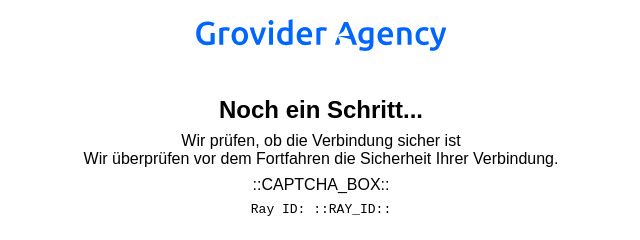
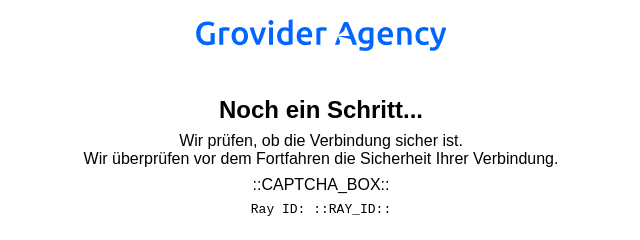
Before and after one commit to grovideragency/grovideragency.github.io, a plain HTML site: page e/cf/underattack.html in a window 1280 px wide. Shown: the top 240 px of the page, 319-959 px from the left. Drawn offline with Linux system fonts and the light colour scheme; a web font is replaced by a local one.

Commit message:
Update underattack.html

```diff
--- a/e/cf/underattack.html
+++ b/e/cf/underattack.html
@@ -20,7 +20,7 @@
     </nav>
     <section class="error-description">
         <h1 class="errorh1caller">Noch ein Schritt...</h1>
-        <p class="errorpcaller">Wir prüfen, ob die Verbindung sicher ist</p>
+        <p class="errorpcaller">Wir prüfen, ob die Verbindung sicher ist.</p>
         <p class="errorpcaller">Wir überprüfen vor dem Fortfahren die Sicherheit Ihrer Verbindung.</p>
         <p class="errorpcaller" style="margin-top: 8px;">::CAPTCHA_BOX::</p>
         <p class="errorpcaller errid">Ray ID: ::RAY_ID::</p>
```
